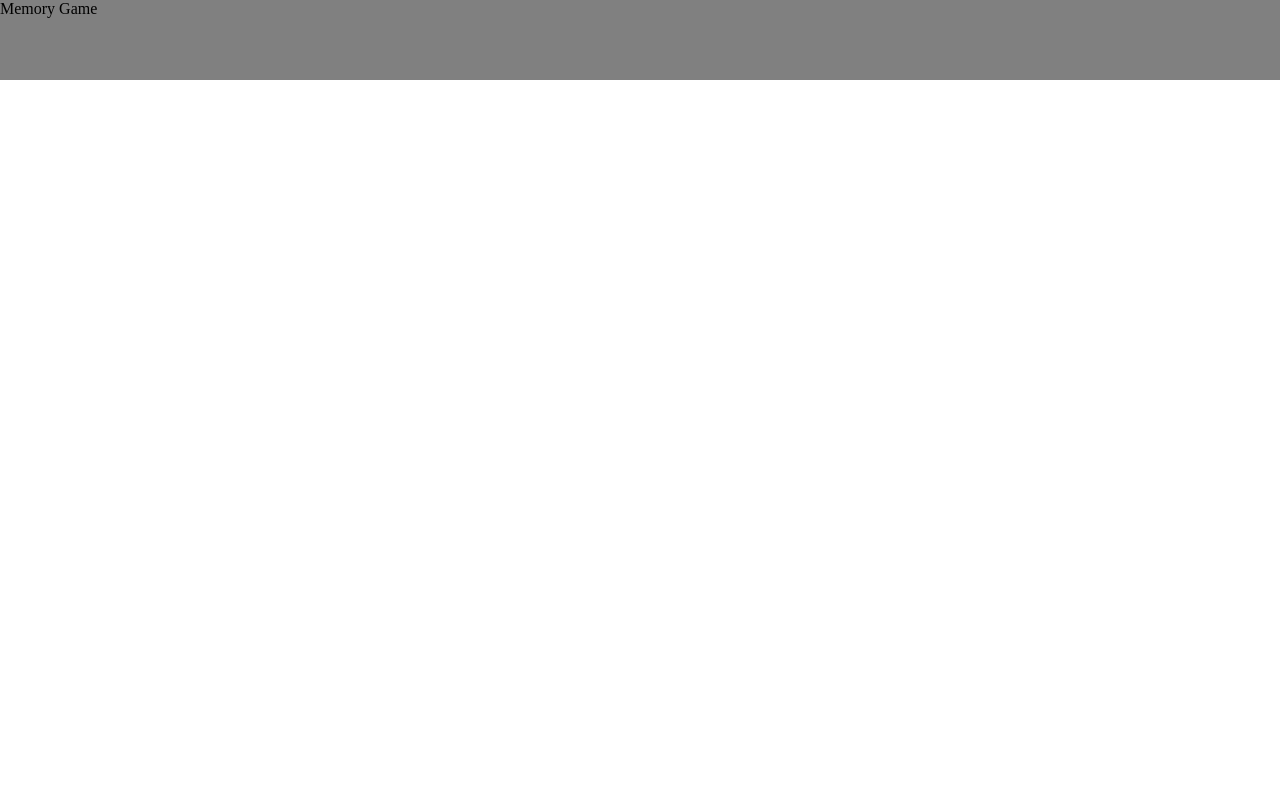
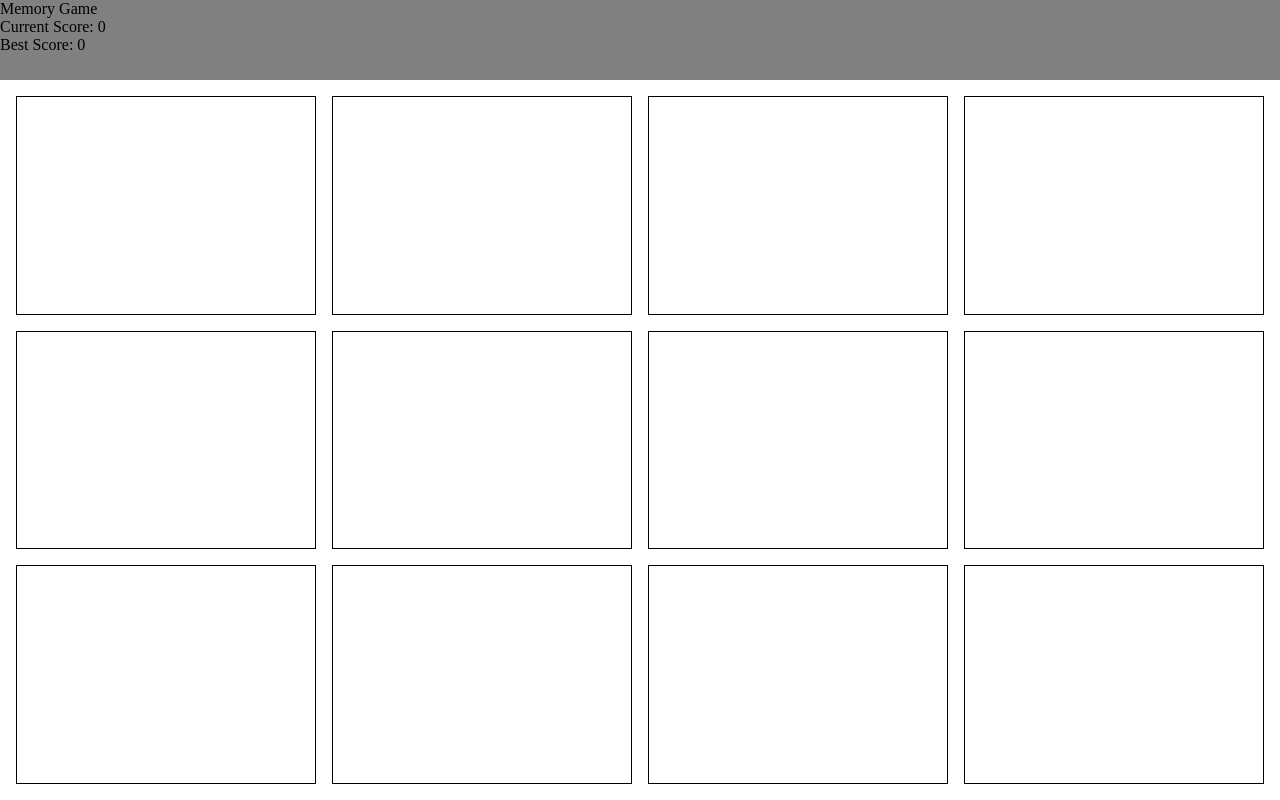
Before and after one commit to eamckn/memory-game, a React (Vite) app: page / in a window 1280 px wide. Built offline with nearby package versions, Linux system fonts and the light colour scheme.

Commit message:
feat: build basic game layout, no functionality

```diff
--- a/src/App.jsx
+++ b/src/App.jsx
@@ -1,11 +1,19 @@
 import { useState } from 'react'
+import ScoreDisplay from './components/ScoreDisplay';
+import GameDisplay from './components/GameDisplay';
 import './App.css'
 
 function App() {
 
+  const [currentScore, setCurrentScore] = useState(0);
+  const [bestScore, setBestScore] = useState(0);
+
   return (
     <>
-      <header id='header'>Memory Game</header>
+      <header id='header'>Memory Game
+        <ScoreDisplay currentScore={currentScore} bestScore={bestScore} />
+      </header>
+      <GameDisplay />
     </>
   )
 }
--- a/src/components/GameDisplay.jsx
+++ b/src/components/GameDisplay.jsx
@@ -0,0 +1,27 @@
+import '../styles/utility.css'
+import '../styles/GameDisplay.css'
+
+export default function GameDisplay() {
+    return (
+        <div id="game-display">
+            <Card />
+            <Card />
+            <Card />
+            <Card />
+            <Card />
+            <Card />
+            <Card />
+            <Card />
+            <Card />
+            <Card />
+            <Card />
+            <Card />
+        </div>
+    )
+}
+
+function Card() {
+    return (
+        <div className="card"></div>
+    )
+}
--- a/src/components/ScoreDisplay.jsx
+++ b/src/components/ScoreDisplay.jsx
@@ -0,0 +1,20 @@
+export default function ScoreDisplay({currentScore, bestScore}) {
+    return (
+        <div id="score-display">
+            <CurrentScore currentScore={currentScore} />
+            <BestScore bestScore={bestScore} />
+        </div>
+    )
+}
+
+function CurrentScore({currentScore}) {
+    return (
+        <p>Current Score: {currentScore}</p>
+    )
+}
+
+function BestScore({ bestScore }) {
+    return (
+        <p>Best Score: {bestScore}</p>
+    )
+}
--- a/src/styles/GameDisplay.css
+++ b/src/styles/GameDisplay.css
@@ -0,0 +1,14 @@
+#game-display {
+  height: 90%;
+
+  display: grid;
+  grid-template-columns: repeat(4, 1fr);
+  grid-template-rows: repeat(3, 1fr);
+
+  padding: 1rem;
+  gap: 1rem;
+}
+
+.card {
+  border: 1px solid black;
+}
--- a/src/styles/utility.css
+++ b/src/styles/utility.css
@@ -0,0 +1,12 @@
+.flex-row {
+  display: flex;
+}
+
+.flex-col {
+  display: flex;
+  flex-direction: column;
+}
+
+.flex-wrap {
+  flex-wrap: wrap;
+}
```
